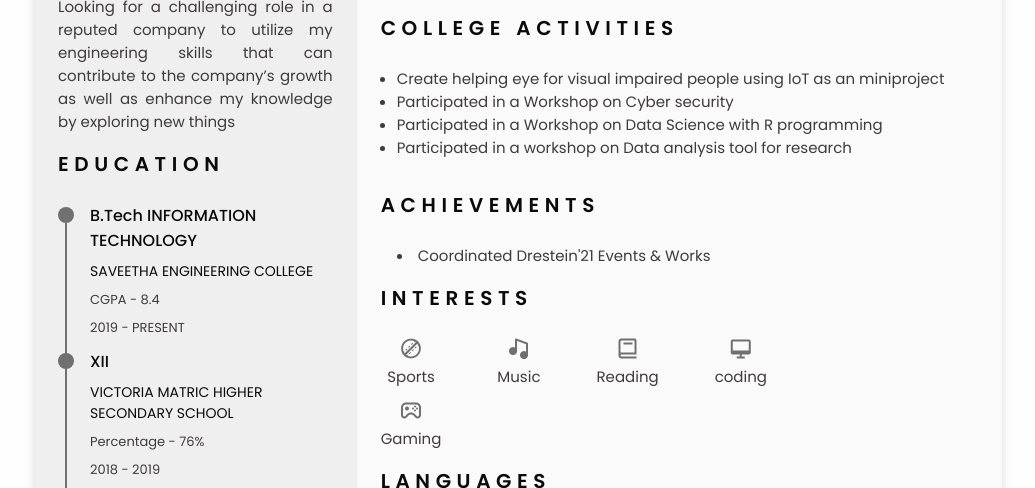
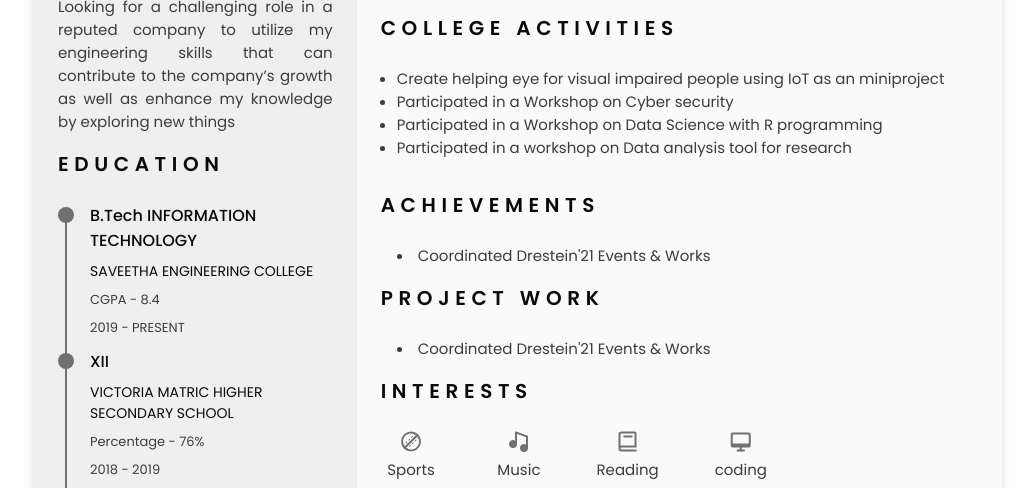
Before and after one commit to harish-skr/harish-portfolio, a plain HTML site: page index.html in a window 1280 px wide. Shown: the part 616-1104 px from the top of the page, without its empty margins (122-1157 px from the left). Drawn offline with nearby package versions, Linux system fonts and the light colour scheme.

Commit message:
Update index.html

```diff
--- a/index.html
+++ b/index.html
@@ -306,6 +306,19 @@
                             </div> -->
                         </div>
                     </section>
+            <section class="certificate section" id="certificates">
+                        <h2 class="section-title">project work</h2>
+                        <div class="certificate__container bd-grid">
+                            <div class="certificate__content">
+                                <!-- <h3 class="certificate__title">Awards & Honours</h3> -->
+                                 <li class = "li_what_i_do" class="profile__description">Coordinated Drestein'21 Events & Works</li>
+                             </div>
+                            <!-- <div class="certificate__content">
+                                <h3 class="certificate__title">Leadership</h3>
+                                <li class = "li_what_i_do" class="profile__description">Leader of OWASP - Sathyabama Student Chapter<a class='section-title bx bx-link bx-tada' target="_blank" href="https://owasp.org/www-chapter-sathyabama-institute-of-science-and-technology/"></a></li>
+                            </div> -->
+                        </div>
+                    </section>
                     <!--========== INTERESTS ==========-->
                     <section class="interests section">
                         <h2 class="section-title">Interests</h2>
```
